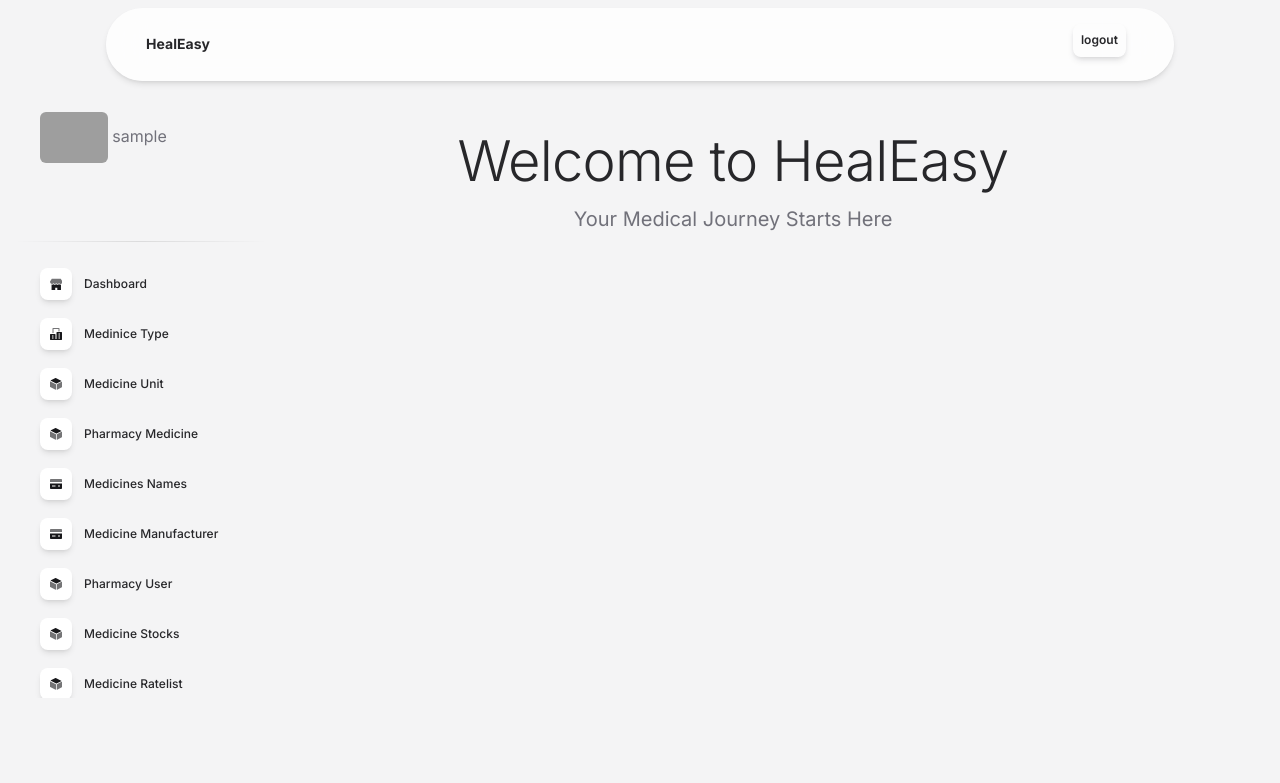
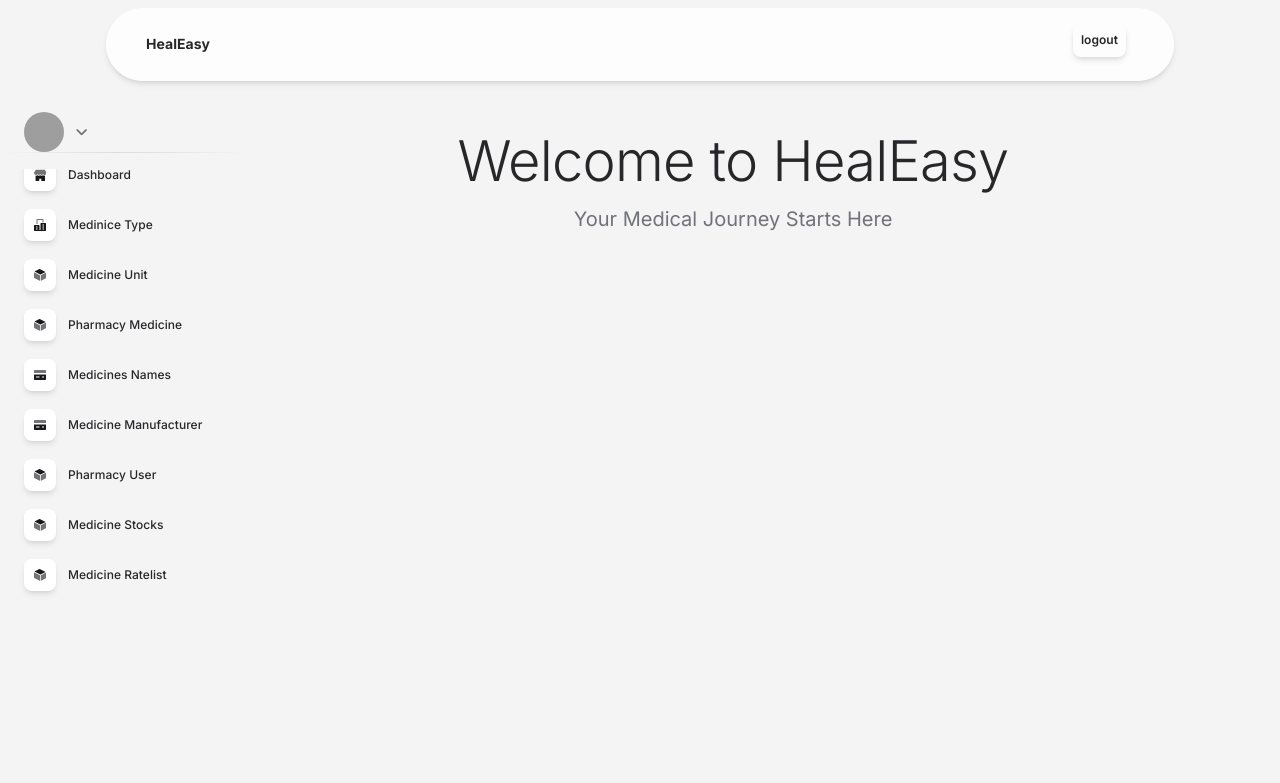
Before and after one commit to bringthelight/MedTrail, a Flask app: page / in a window 1280 px wide. Shown: the top 783 px of the page. Run offline with Flask 3, Linux system fonts and the light colour scheme; the visitor is signed in with stand-in values (Sample User, id 1); data that the repository does not hold is empty; parts of the project's set-up code (start-up, migrations or seed data) failed here and were passed over; some libraries are stand-ins or nearby versions; grey boxes are pictures that could not be loaded.

Commit message:
updated dashboard.html

```diff
--- a/package/templates/dashboard.html
+++ b/package/templates/dashboard.html
@@ -53,24 +53,33 @@
 
 
 <body class="g-sidenav-show  bg-gray-100">
-  <aside class="sidenav navbar navbar-vertical navbar-expand-xs border-0 border-radius-xl my-3 fixed-start ms-3 "
+  <aside class="sidenav navbar navbar-vertical navbar-expand-xl border-0 border-radius-xl my-3 fixed-start"
     id="sidenav-main">
-    <div class="profile mt-7 ms-4">
+    <div class="profile mt-7 ms-4 dropdown">
       {% if session['user'] %}
-      <img src="https://encrypted-tbn0.gstatic.com/images?q=tbn:ANd9GcTSRR0J4F2FJrRXdphyNmjfJ0pZNnJ0tnHFSw&s" class="rounded h-20 w-30" >
-        {{session['user']['username']}}
+      <a class="d-flex align-items-center text-secondary dropdown-toggle" href="#" id="userDropdown"
+        data-bs-toggle="dropdown" aria-expanded="false">
+        <img src="https://imgs.search.brave.com/y3hKHaQFUJLeAEC_2JWu_h3nU6o851RqxQsWfAuxNek/rs:fit:860:0:0:0/g:ce/aHR0cHM6Ly9pLnBp/bmltZy5jb20vb3Jp/Z2luYWxzL2FhL2M4/L2M5L2FhYzhjOWU4/NmUxNWViN2M2Yjg3/MjE4ZmQ2MzdiMWQ2/LmpwZw"
+          alt="avatar" width="40" height="40" class="rounded-circle me-2">
+        <strong>{{ session['user']['full_name'] }}</strong>
+      </a>
+      <ul class="dropdown-menu dropdown-menu-dark text-small shadow" aria-labelledby="userDropdown">
+        <li><a class="dropdown-item" href="{{ url_for('users.users') }}">User List</a></li>
+      </ul>
       {% endif %}
     </div>
-    <div class="sidenav-header">
+
+
+    <!-- <div class="sidenav-header">
       <i class="fas fa-times p-3 cursor-pointer text-secondary opacity-5 position-absolute end-0 top-0 d-none d-xl-none"
         aria-hidden="true" id="iconSidenav"></i>
       <a class="navbar-brand m-0" href="{{ url_for('auth_bp.dashboard') }}">
       </a>
-    </div>
+    </div> -->
     <hr class="horizontal dark mt-0">
     <div class="collapse navbar-collapse  w-auto " id="sidenav-collapse-main">
-      <ul class="navbar-nav">
-        <li class="nav-item">
+      <ul class="navbar-nav ">
+        <li style="margin-top: 60px;" class="nav-item ">
           <a class="nav-link" href="{{ url_for('auth_bp.dashboard') }}">
             <div
               class="icon icon-shape icon-sm shadow border-radius-md bg-white text-center me-2 d-flex align-items-center justify-content-center">
@@ -524,15 +533,15 @@
 
   <!-- script for data table -->
   <script>
-  new DataTable('#meds' ,{
+    new DataTable('#meds', {
       scrollX: true,
-    scrollY: 500
+      scrollY: true
     });
   </script>
   <script>
-  new DataTable('#medicine_inventory',{
+    new DataTable('#medicine_inventory', {
       scrollX: true,
-    scrollY: 500
+      scrollY: true
     });
   </script>
 
@@ -541,9 +550,9 @@
     new DataTable('#brands')
   </script>
   <script>
-  new DataTable('#med',{
+    new DataTable('#med', {
       scrollX: true,
-    scrollY: 500
+      scrollY: true
     });
   </script>
 
@@ -732,16 +741,16 @@
   <script src="soft-ui-dashboard-main/js/soft-ui-dashboard.min.js?v=1.1.0"></script>
   <script>
     // Auto-hide alerts after 2 seconds
-  document.addEventListener('DOMContentLoaded', function() {
+    document.addEventListener('DOMContentLoaded', function () {
       const alerts = document.querySelectorAll('.alert');
-    alerts.forEach(function(alert) {
-      setTimeout(function() {
+      alerts.forEach(function (alert) {
+        setTimeout(function () {
           // Create fade out effect
           alert.classList.remove('show');
           alert.classList.add('fade');
 
           // Remove alert after fade animation
-        setTimeout(function() {
+          setTimeout(function () {
             alert.remove();
           }, 150);
         }, 2000); // 2000ms = 2 seconds
--- a/package/templates/pharmacy_users.html
+++ b/package/templates/pharmacy_users.html
@@ -225,8 +225,6 @@
                     <input type="text" class="form-control" id="username" name="username" placeholder="Enter username" required>
                   </div>
 
-                  <!-- Password field removed as requested -->
-                  <!-- Default password "healtrail@123" will be set in the backend -->
 
                   <div class="row">
                     <div class="mb-3 col-md-6">
```
Lines whose indentation alone changed are shown as unchanged.
